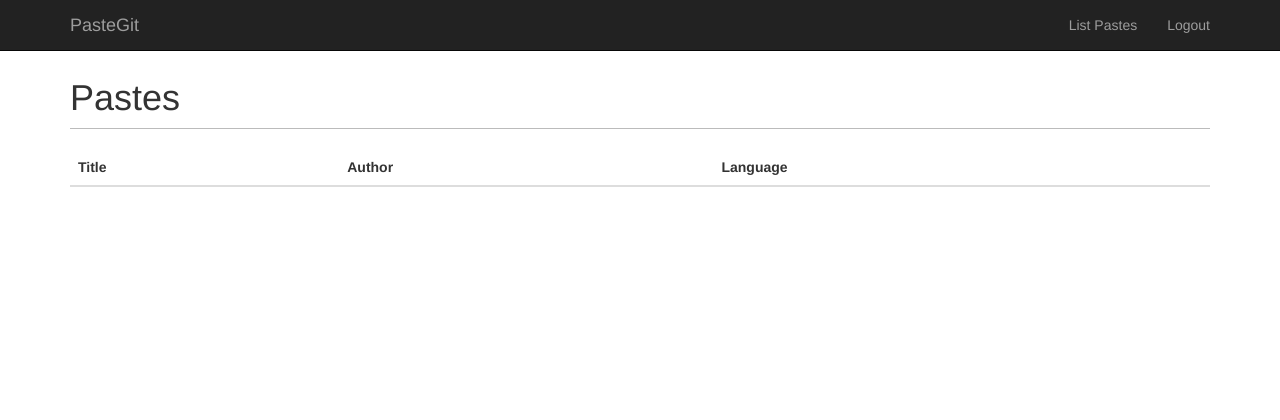
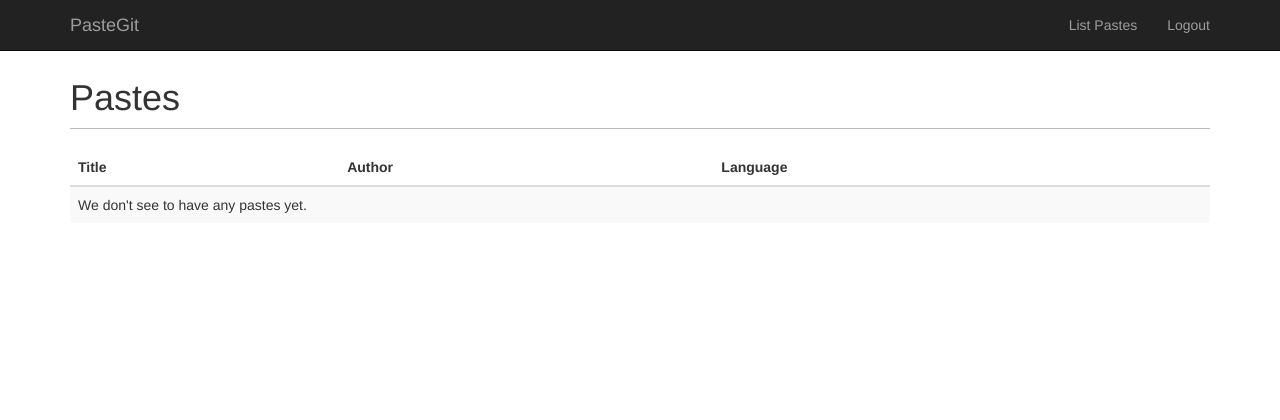
Before and after one commit to MaienM/PasteGit, a Python web app: template templates/list.html in a window 1280 px wide. Shown: the top 420 px of the page. Run offline with Jinja, Linux system fonts and the light colour scheme; the template is opened without the code that fills it, so the values that code supplies are empty; some libraries are stand-ins or nearby versions.

Commit message:
Added a message for when there are no pastes.

```diff
--- a/templates/list.html
+++ b/templates/list.html
@@ -32,6 +32,12 @@
 						{{ repo.language.name }}
 					</td>
 				</tr>
+			{% else %}
+				<tr>
+					<td colspan="3">
+						We don't see to have any pastes yet.
+					</td>
+				</tr>
 			{% endfor %}
 		</tbody>
 	</table>
```
